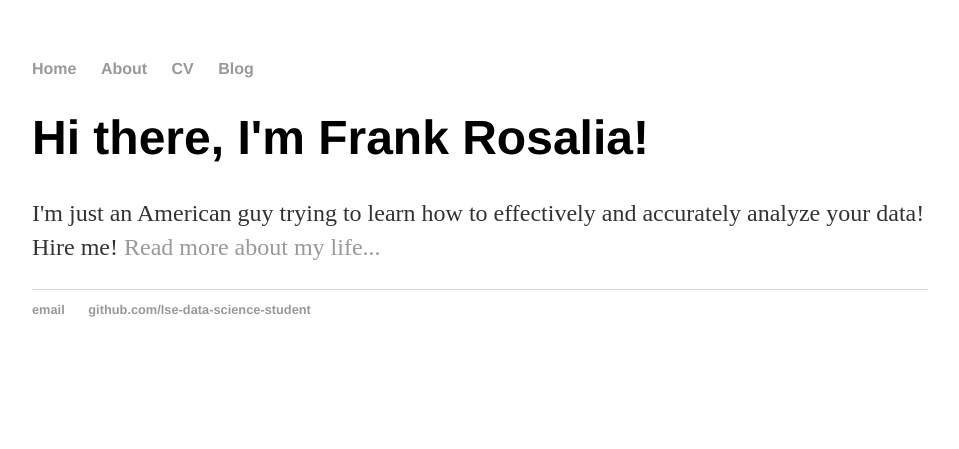
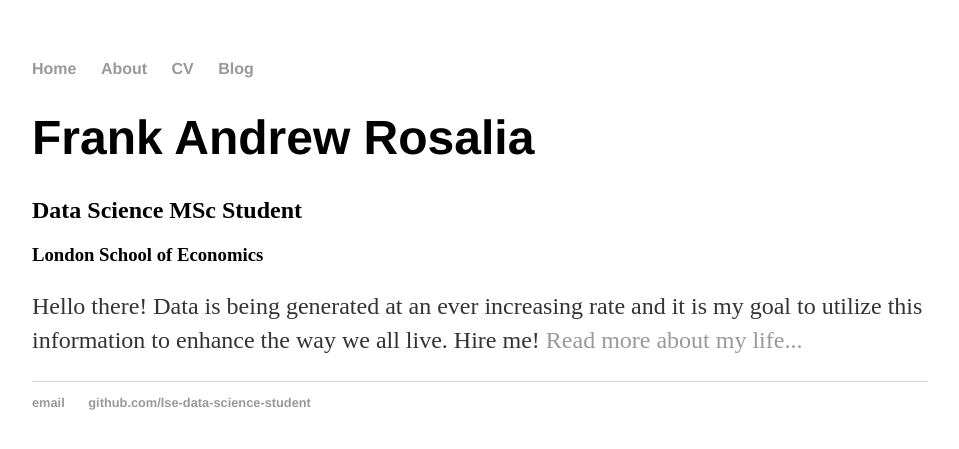
Before and after one commit to frank-rosalia/frank-rosalia.github.io, a Jekyll site: the page built from index.html, in a window 1280 px wide. Shown: the top 449 px of the page, without its empty margins (160-1119 px from the left). Built offline with Jekyll 4.4.1, drawn with Linux system fonts in a browser that asks for light colours.

Commit message:
Update index.html

```diff
--- a/index.html
+++ b/index.html
@@ -3,6 +3,8 @@ layout: default
 title: Frank Rosalia, Data Scientist In Training
 ---
 <div class="blurb">
-	<h1>Hi there, I'm Frank Rosalia!</h1>
-	<p>I'm just an American guy trying to learn how to effectively and accurately analyze your data! Hire me! <a href="/about">Read more about my life...</a></p>
+	<h1>Frank Andrew Rosalia</h1>
+	<h2>Data Science MSc Student</h2>
+	<h3>London School of Economics</h3>
+	<p>Hello there! Data is being generated at an ever increasing rate and it is my goal to utilize this information to enhance the way we all live.  Hire me! <a href="/about">Read more about my life...</a></p>
 	</div><!-- /.blurb -->
```
